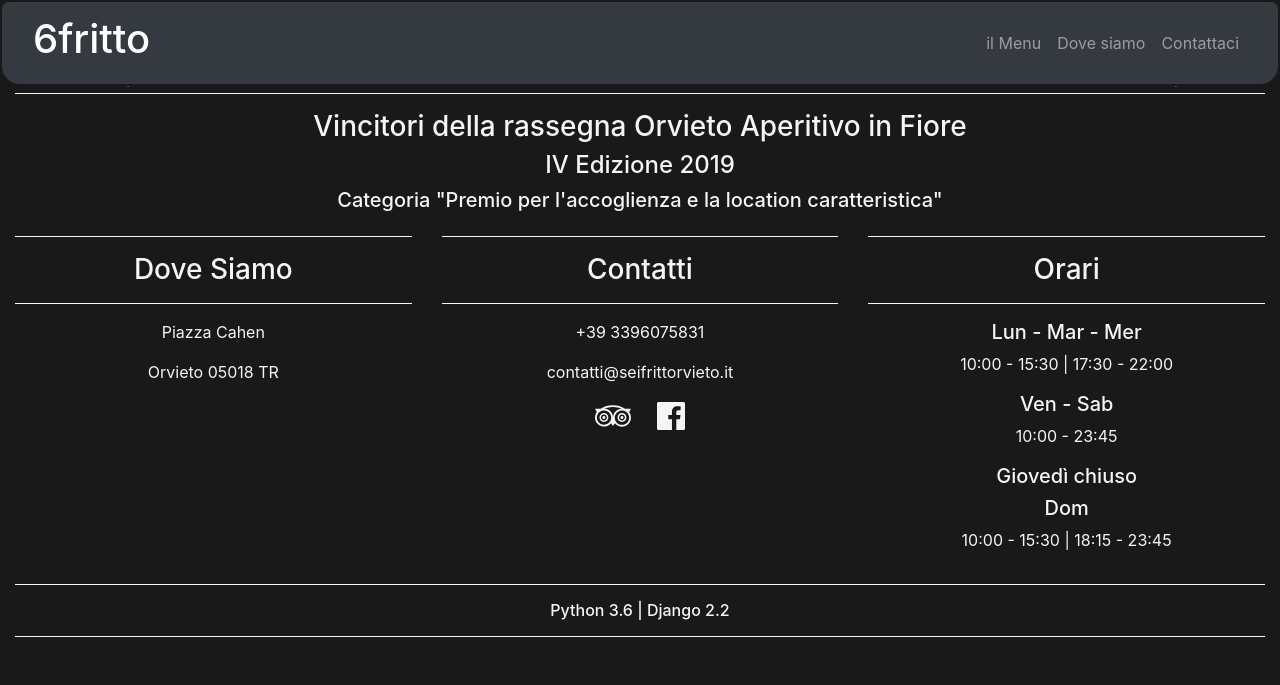
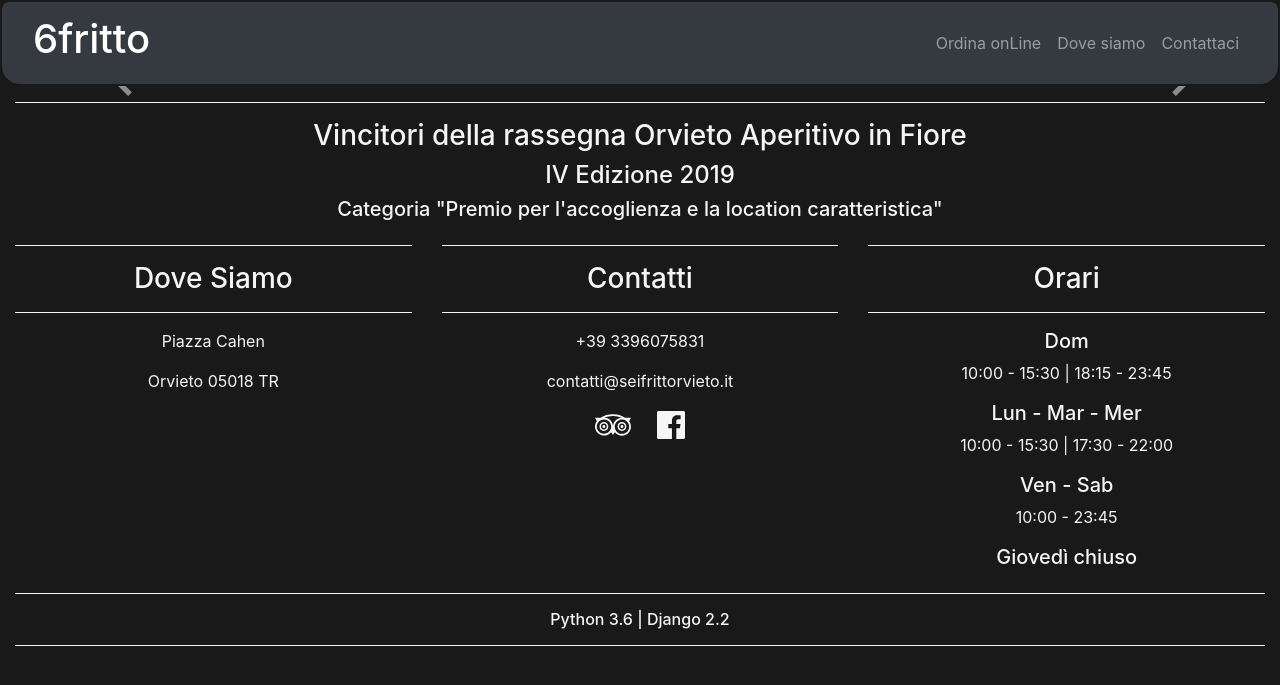
Before and after one commit to Rude23/SeifrittoOrvieto, a Django app: page / in a window 1280 px wide. Shown: the top 685 px of the page. Run offline with Django 3.2, Linux system fonts and the light colour scheme; data that the repository does not hold is empty; some libraries are stand-ins or nearby versions.

Commit message:
Beautyful and furious

```diff
--- a/menu/templates/menu/ordina.html
+++ b/menu/templates/menu/ordina.html
@@ -107,7 +107,7 @@
                     {% if item.get_disponibile %}
                     {%if isOpen %}
                     <a href="{{item.get_add_to_cart_url}} "> <i class="fas fa-cart-plus vcenter" style="font-size: 135%"></i></a>
-                    {% if isOpen %}
+                    {% endif %}
                     {%  endif %}
                 </span>
                 </li>
--- a/ordinazioni/time_extra.py
+++ b/ordinazioni/time_extra.py
@@ -4,7 +4,7 @@ from django.utils import timezone
 
 #quick&dirty
 OPEN_MORNING = time(hour=11, minute=30)
-CLOSING_MORNING = time(hour=15,minute=0)
+CLOSING_MORNING = time(hour=19,minute=0)
 
 OPEN_AFTERNOON = time(17,30)
 CLOSING_AFTERNOON = time(21,30)
--- a/ordinazioni/views.py
+++ b/ordinazioni/views.py
@@ -250,7 +250,7 @@ def add_to_cart(request, nome):
             carrello_qs.prodotti.add(order_item)
 
         carrello_qs.save()
-        return redirect(reverse("menu:menu_ordinato"))
+        return redirect(reverse("menu:menu_ordinato")+"#{}".format(item.nome))
 
     else:
         return redirect(reverse("home:home"))
@@ -278,7 +278,7 @@ def remove_from_cart(request, nome):
 
         carrello_qs.save()
 
-        return redirect(reverse("menu:menu_ordinato"))
+        return redirect(reverse("menu:menu_ordinato")+"#{}".format(item.nome))
 
     else:
         return redirect(reverse("home:home"))
@@ -304,7 +304,7 @@ def delete_from_cart(request, nome):
             order_item.save()
 
         carrello_qs.save()
-        return redirect(reverse("menu:menu_ordinato"))
+        return redirect(reverse("menu:menu_ordinato")+"#{}".format(item.nome))
 
     else:
         return redirect(reverse("home:home"))
--- a/slideshow/static/slideshow/css/style.css
+++ b/slideshow/static/slideshow/css/style.css
@@ -7,7 +7,7 @@ nav {
     border: 2px solid #191919
 }
 
-header div{
+#header > div{
     padding-top: 1px;
     padding-bottom: 1px;
 }
@@ -21,15 +21,17 @@ html, body, footer{
     color: #f5f5f5;
 }
 
-body{
-    padding-top:4.8rem;
+#navbar{
+overflow-x: auto !important;
+overflow-y: auto !important;
+max-height: 200px !important;
 }
 
-footer{
-    padding-bottom:2.4rem;
+#content{
+overflow-y: scroll;
 }
 
-footer div{
+#footer > div{
     padding bottom: 0.1rem;
     margin-bottom: 0.1rem;
 }
--- a/slideshow/templates/slideshow/home.html
+++ b/slideshow/templates/slideshow/home.html
@@ -9,7 +9,7 @@
 {% block title %} SeiFritto-Orvieto {% endblock %}
 
 {% block navbar %}
-<nav class="navbar navbar-expand-sm navbar-dark bg-dark fixed-top">
+<nav class="navbar navbar-expand-sm navbar-dark bg-dark">
      <div class="container-fluid">
 
          <a class="navbar-brand"  href="/"> <h1>6fritto</h1> </a>
@@ -46,6 +46,8 @@
 {% endblock %}
 
 {% block content %}
+<div id="content">
+
 <div id="slide_show" class="carousel slide" data-interval="4000" data-ride="carousel">
 
     <div class="carousel-inner">
@@ -74,9 +76,7 @@
     <h5>Categoria "Premio per l'accoglienza e la location caratteristica"</h5>
 
 </div>
-{% endblock %}
 
-{% block footer %}
 <div class="container-fluid">
 
     <div class="row text-center">
@@ -137,6 +137,9 @@
             <div>
                 <div class="text-center">
 
+                    <h5> Dom </h5>
+                    <p> 10:00 - 15:30 | 18:15 - 23:45 </p>
+
                     <h5> Lun - Mar - Mer </h5>
                     <p> 10:00 - 15:30 | 17:30 - 22:00</p>
 
@@ -144,9 +147,6 @@
                     <p> 10:00 - 23:45 </p>
 
                     <h5> Giovedì chiuso </h5>
-
-                    <h5> Dom </h5>
-                    <p> 10:00 - 15:30 | 18:15 - 23:45 </p>
 
                 </div>
             </div>
@@ -165,4 +165,8 @@
     </div>
 
 </div>
+    </div>
 {% endblock %}
+
+{% block footer %}
+{% endblock %}
--- a/templates/base.html
+++ b/templates/base.html
@@ -47,7 +47,7 @@
         <div id="footer">
     {% block footer %}
     {% endblock %}
-</div>
+        </div>
     </div>
 </body>
 
```
Also changed, not shown: menu/views.py (+7 -7 lines).
